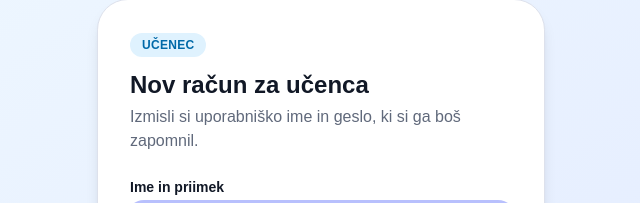
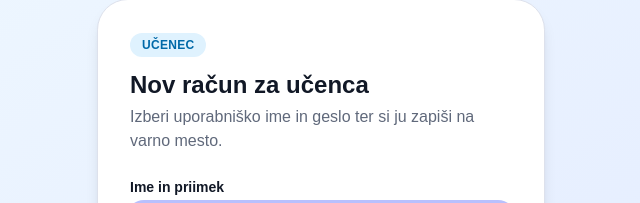
Before and after one commit to anejbr/Veckratnik, a React (Vite) app in the folder frontend/: page /registracija/ucenec in a window 1280 px wide. Shown: the part 106-309 px from the top of the page, without its empty margins (319-959 px from the left). Built offline with nearby package versions, Linux system fonts and the light colour scheme.

Commit message:
popravi besedila za učence (nevtralne oblike, jasnejša navodila)

```diff
--- a/frontend/src/pages/NotFoundPage.tsx
+++ b/frontend/src/pages/NotFoundPage.tsx
@@ -7,7 +7,7 @@ export function NotFoundPage() {
     <div className="flex flex-col items-center gap-4 py-24 text-center">
       <p className="text-6xl">🤔</p>
       <h1 className="text-2xl font-bold">Te strani ni</h1>
-      <p className="text-muted-foreground">Morda si se zatipkal ali pa je stran bila odstranjena.</p>
+      <p className="text-muted-foreground">Povezava je morda napačna ali pa stran ne obstaja več.</p>
       <Button asChild>
         <Link to="/">Nazaj na začetek</Link>
       </Button>
--- a/frontend/src/pages/auth/StudentRegisterPage.tsx
+++ b/frontend/src/pages/auth/StudentRegisterPage.tsx
@@ -47,7 +47,7 @@ export function StudentRegisterPage() {
     <AuthLayout
       role="student"
       title="Nov račun za učenca"
-      subtitle="Izmisli si uporabniško ime in geslo, ki si ga boš zapomnil."
+      subtitle="Izberi uporabniško ime in geslo ter si ju zapiši na varno mesto."
       footer={
         <p>
           Že imaš račun?{' '}
--- a/frontend/src/pages/quizzes/MyResultsPage.tsx
+++ b/frontend/src/pages/quizzes/MyResultsPage.tsx
@@ -36,7 +36,7 @@ export function MyResultsPage() {
     <div className="space-y-6">
       <div>
         <h1 className="text-3xl font-black tracking-tight">Moji rezultati</h1>
-        <p className="mt-1 text-muted-foreground">Primerjaj se sam s sabo – vsak poskus je korak naprej.</p>
+        <p className="mt-1 text-muted-foreground">Primerjaj svoje rezultate s prejšnjimi – vsak poskus je korak naprej.</p>
       </div>
 
       {list.length === 0 ? (
--- a/frontend/src/pages/quizzes/QuizResultPage.tsx
+++ b/frontend/src/pages/quizzes/QuizResultPage.tsx
@@ -105,7 +105,7 @@ export function QuizResultPage() {
       <section className="space-y-3">
         <h2 className="text-xl font-extrabold">Pregled nalog</h2>
         {!result.show_correct_answers && (
-          <p className="text-sm text-muted-foreground">Učitelj je izbral, da se pravilni odgovori ne prikažejo.</p>
+          <p className="text-sm text-muted-foreground">Pri tem kvizu pravilni odgovori niso prikazani.</p>
         )}
         <ResultReview results={result.results} showExpected={result.show_correct_answers} />
       </section>
```
